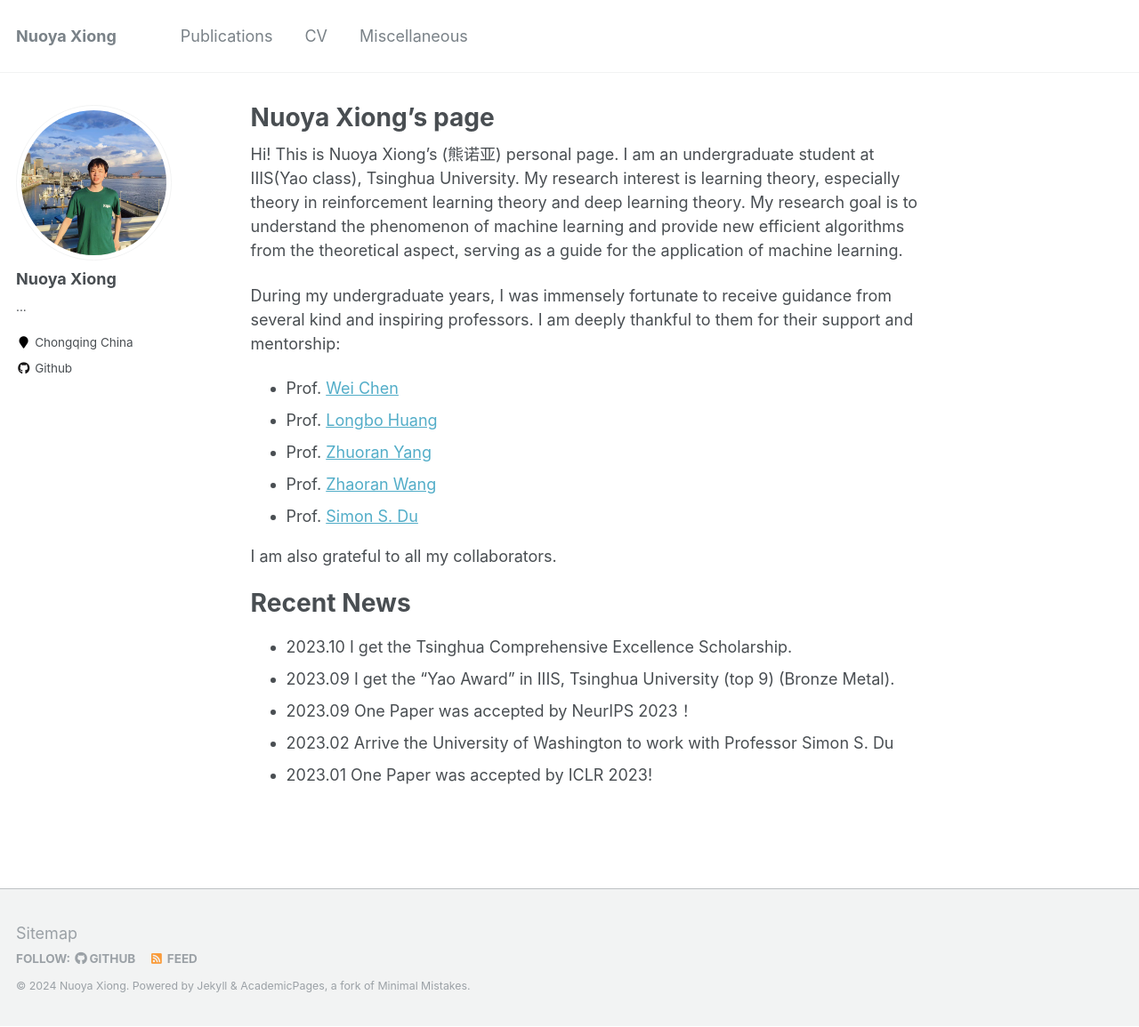
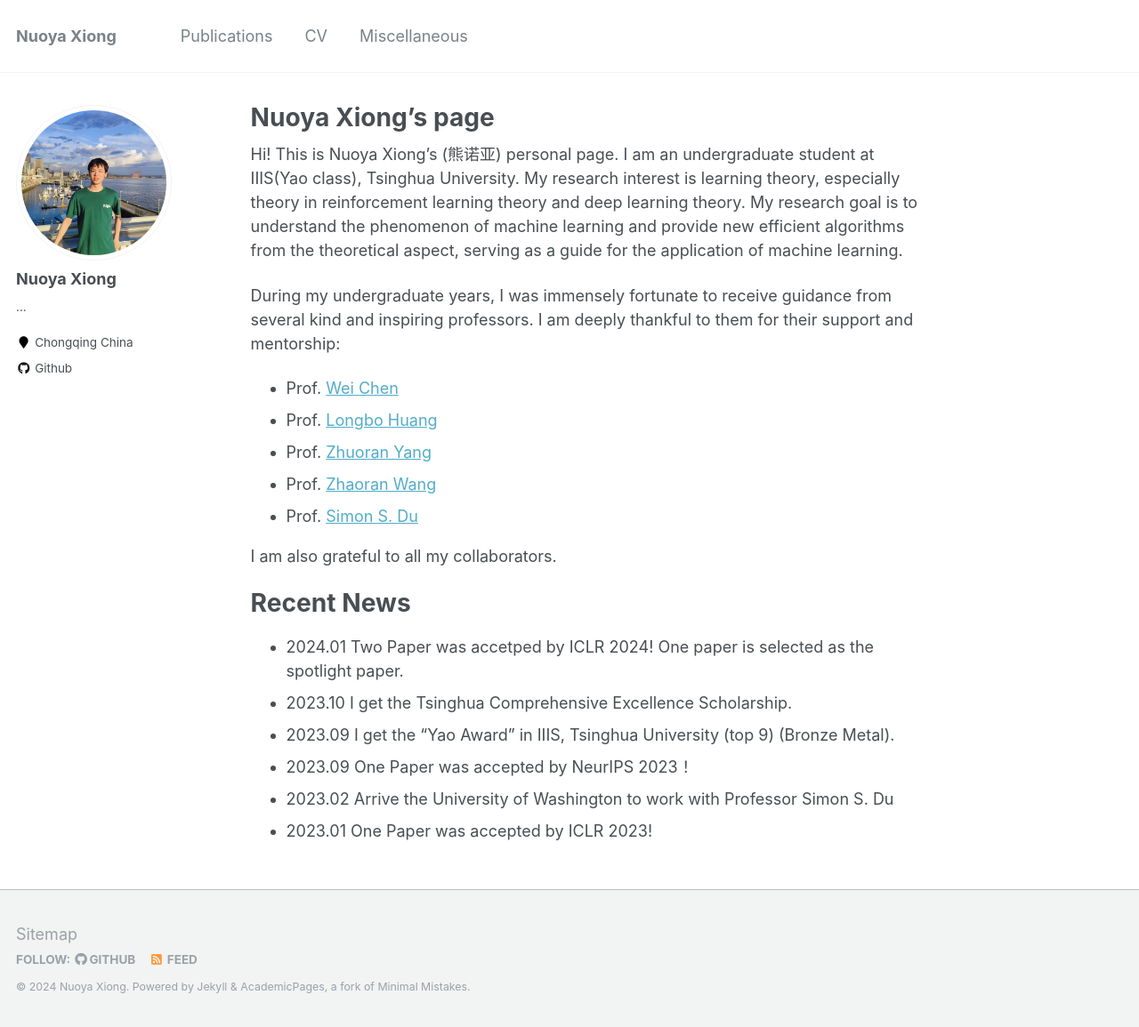
Before and after one commit to xiongny/xiongny.github.io, a Jekyll site: the page built from _pages/about.md, in a window 1280 px wide and 1155 px high. Shown: the whole window at 89% size. Built offline with Jekyll 4.4.1, drawn with Linux system fonts in a browser that asks for light colours.

Commit message:
Update about.md

```diff
--- a/_pages/about.md
+++ b/_pages/about.md
@@ -22,6 +22,7 @@ I am also grateful to all my collaborators.
 
 
 # Recent News
+* 2024.01 Two Paper was accetped by ICLR 2024! One paper is selected as the spotlight paper.
 * 2023.10 I get the Tsinghua Comprehensive Excellence Scholarship.
 * 2023.09 I get the "Yao Award" in IIIS, Tsinghua University (top 9) (Bronze Metal).
 * 2023.09 One Paper was accepted by NeurIPS 2023！
```
